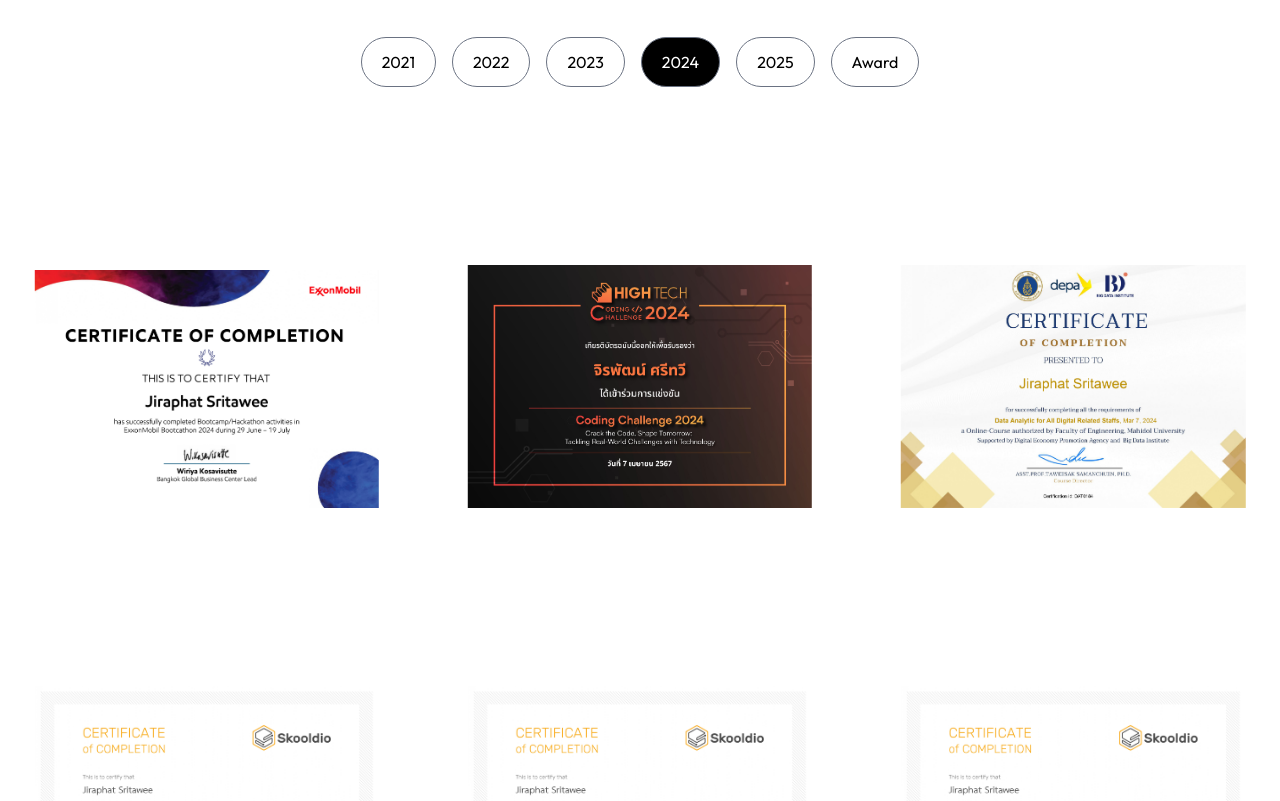
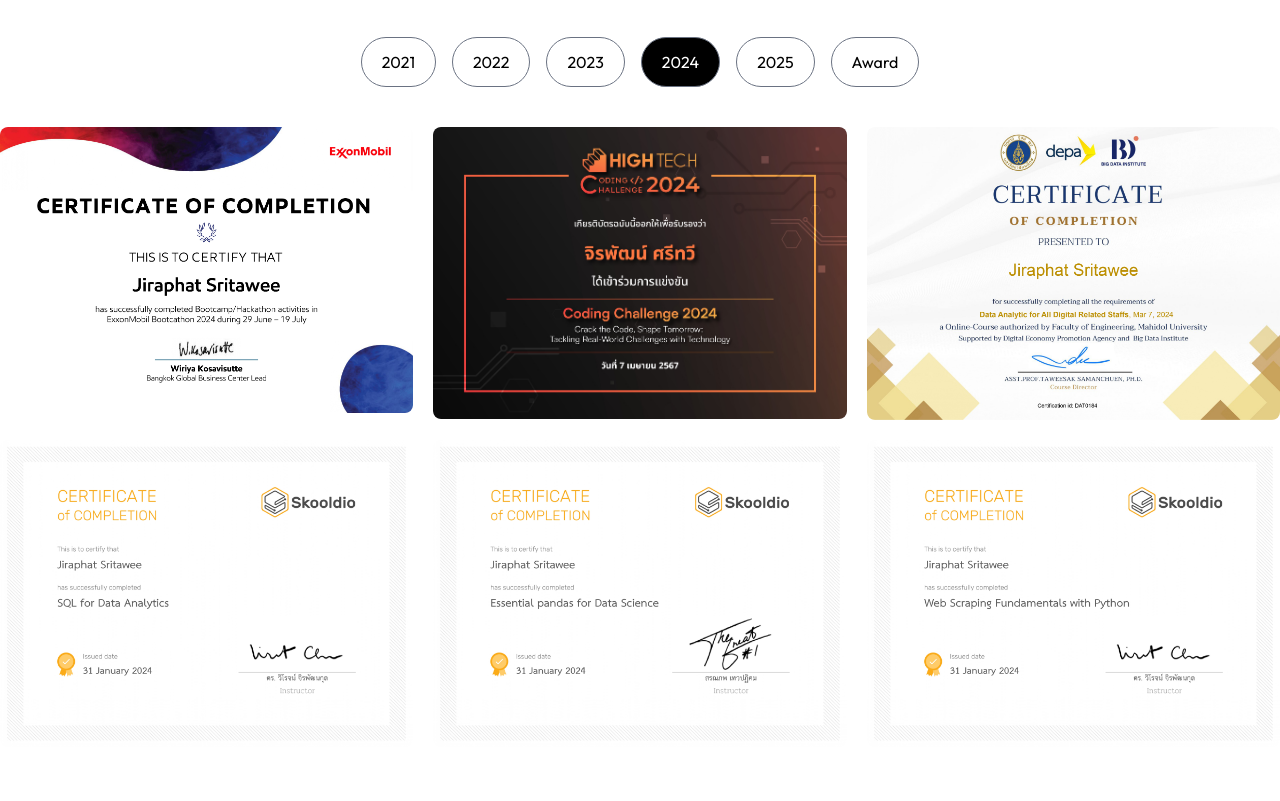
Before and after one commit to HikaruMG/hikarumg.github.io., a Next.js app in the folder portfolio/: page / in a window 1280 px wide. Shown: the part 3640-4441 px from the top of the page. Built offline with nearby package versions, Linux system fonts and the light colour scheme; a web font is replaced by a local one.

Commit message:
Improve certificate display and update project link
Refactored Certificate component for better image rendering and accessibility, including improved hover effects and layout. Updated FoodCritic project link in assets.js to point to the correct repository.

```diff
--- a/portfolio/app/components/Certificate.jsx
+++ b/portfolio/app/components/Certificate.jsx
@@ -59,19 +59,21 @@ const Certificate = () => {
         className='grid grid-cols-1 sm:grid-cols-2 md:grid-cols-3 gap-5 my-10 dark:text-black'>
           {filteredCerts.map((cert, index) =>(
             <motion.div
-                whileHover={{scale: 1.15}}
-                transition={{duration: 0.3}}
-                className="aspect-square bg-no-repeat bg-cover bg-center rounded-lg relative cursor-pointer group"
+              whileHover={{ scale: 1.05 }}
+              transition={{ duration: 0.3 }}
+              className="rounded-lg relative cursor-pointer group"
               key={index}>
-
-                    <div className=' w-10/12 rounded-md absolute bottom-5 left-1/2 -translate-x-1/2 py-3
-                    flex items-center justify-between duration-500 gruop-hover:-translate-y-1 group-hover:bottom-7'>
-
+              <div className="rounded-md overflow-hidden">
                 <a href={cert.image.src} target="_blank" rel="noopener noreferrer">
-                            <Image src={cert.image} alt="" className='w-full h-full'/>
+                  <Image
+                    src={cert.image}
+                    alt={cert.title}
+                    className="w-full h-auto rounded-lg"
+                    sizes="(max-width: 768px) 100vw, 33vw"
+                    style={{ objectFit: 'contain' }}
+                  />
                 </a>
               </div>
-
             </motion.div>
           ))}
         </motion.div >
--- a/portfolio/assets/assets.js
+++ b/portfolio/assets/assets.js
@@ -195,7 +195,7 @@ export const workData = [
         title: 'FoodCritic',
         description: 'Restaurant review web application. [Co-Worker]',
         bgImage: '/fc.png',
-        link: 'https://github.com/HikaruMG/HikaruMG.github.io',
+        link: 'https://github.com/HikaruMG/FoodCritic',
         button: true,
         type : 'project'
     },
```
Lines whose indentation alone changed are shown as unchanged.
